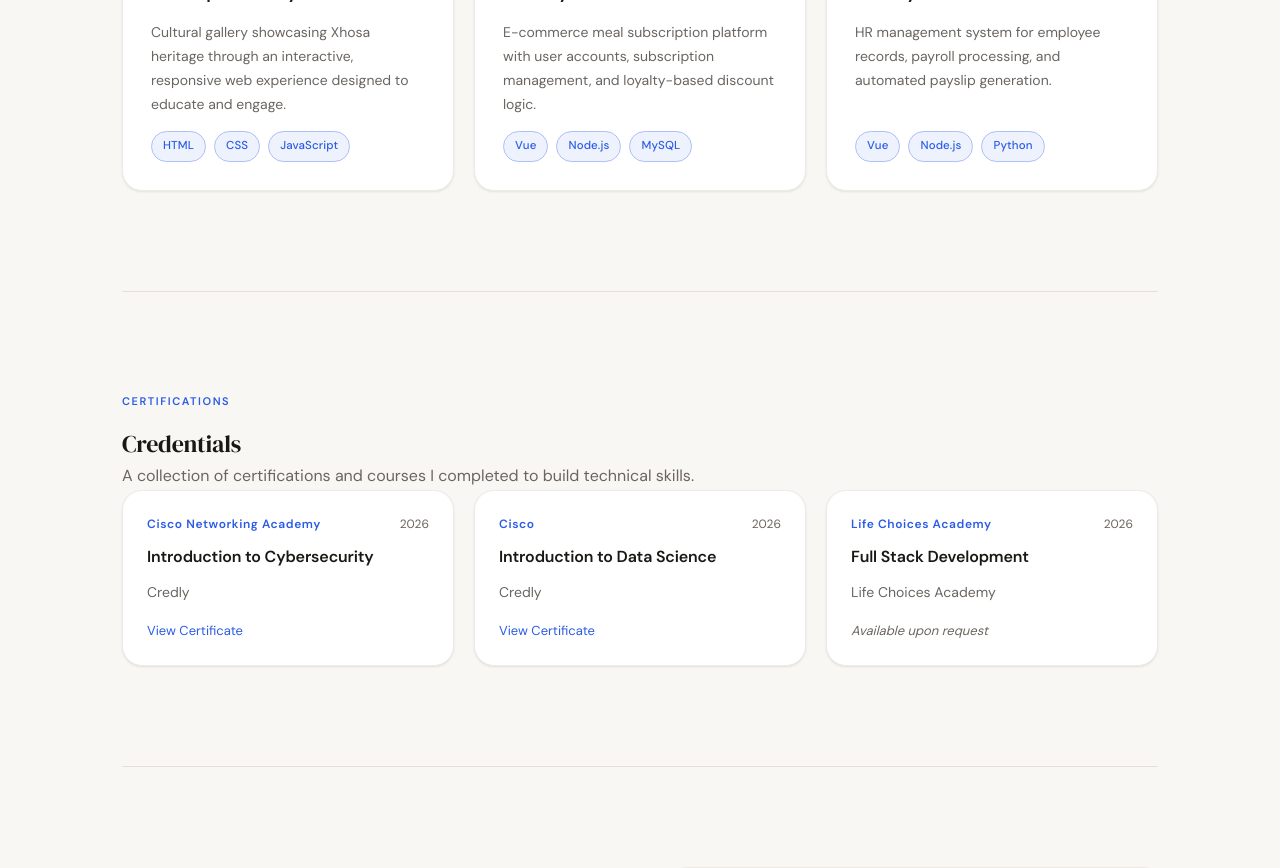
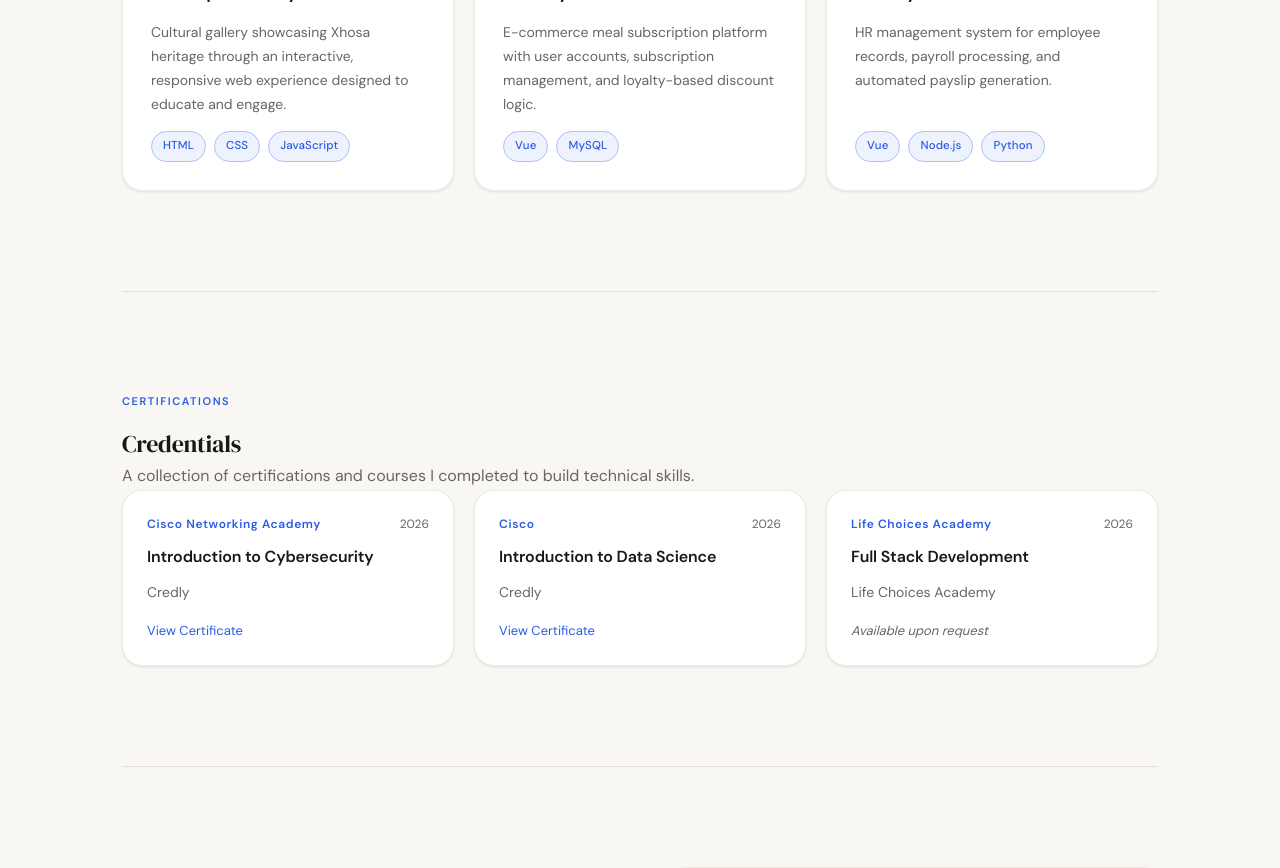
Before and after one commit to MDtechcave/mihleaviwe-portfolio, a Vue app in the folder Portfolio/: page / in a window 1280 px wide. Shown: the part 1660-2528 px from the top of the page. Built offline with nearby package versions, Linux system fonts and the light colour scheme.

Commit message:
minor change

```diff
--- a/Portfolio/src/components/ProjectsSection.vue
+++ b/Portfolio/src/components/ProjectsSection.vue
@@ -36,19 +36,19 @@ const projects = [
     title:  'Imvelaphi Gallery',
     desc:   'Cultural gallery showcasing Xhosa heritage through an interactive, responsive web experience designed to educate and engage.',
     tags:   ['HTML', 'CSS', 'JavaScript'],
-    github: 'https://github.com/MDtechcave',
+    github: 'https://github.com/MDtechcave/My-Gallery',
   },
   {
     title:  'Healthy Habits',
     desc:   'E-commerce meal subscription platform with user accounts, subscription management, and loyalty-based discount logic.',
-    tags:   ['Vue', 'Node.js', 'MySQL'],
-    github: 'https://github.com/MDtechcave',
+    tags:   ['Vue', 'MySQL'],
+    github: 'https://github.com/MDtechcave/Frontend',
   },
   {
     title:  'StaffSync',
     desc:   'HR management system for employee records, payroll processing, and automated payslip generation.',
     tags:   ['Vue', 'Node.js', 'Python'],
-    github: 'https://github.com/MDtechcave',
+    github: 'https://github.com/MDtechcave/Moderntech_center',
   },
 ]
 </script>
```
